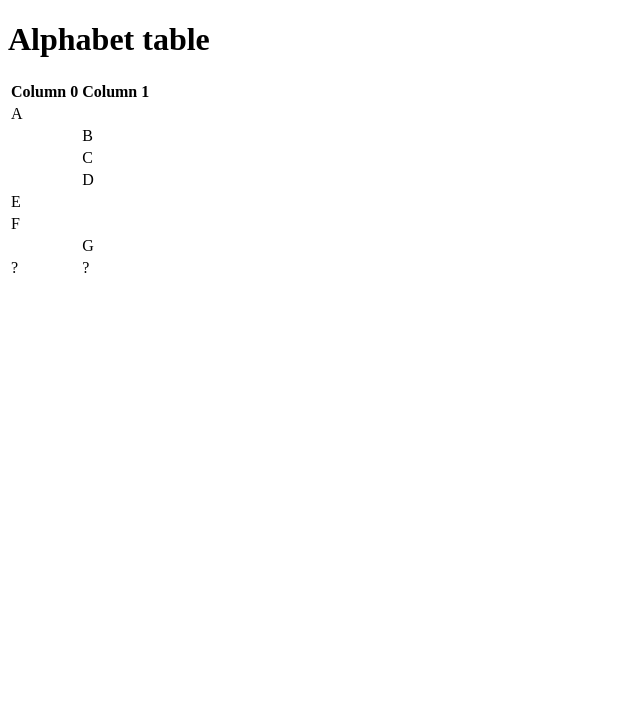
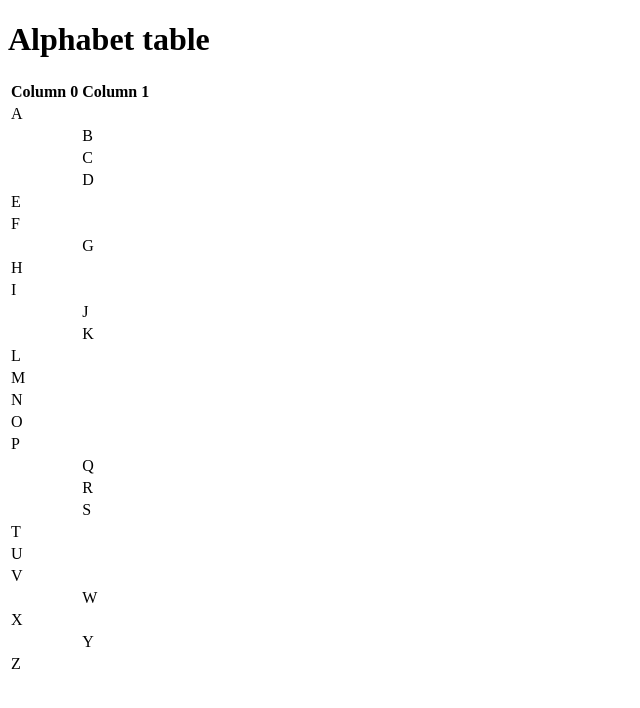
Before and after one commit to comp426-2022-spring/a00-joegung, a website: page index.html in a window 1280 px wide. Shown: the whole page, without its empty margins (0-640 px from the left). Drawn offline with Linux system fonts and the light colour scheme.

Commit message:
added more letters

```diff
--- a/index.html
+++ b/index.html
@@ -37,7 +37,61 @@
                         <td></td><td>G</td>
                     </tr>
                     <tr>
-                        <td>?</td><td>?</td>
+                        <td>H</td><td></td>
+                    </tr>
+                    <tr>
+                        <td>I</td><td></td>
+                    </tr>
+                    <tr>
+                        <td></td><td>J</td>
+                    </tr>
+                    <tr>
+                        <td></td><td>K</td>
+                    </tr>
+                    <tr>
+                        <td>L</td><td></td>
+                    </tr>
+                    <tr>
+                        <td>M</td><td></td>
+                    </tr>
+                    <tr>
+                        <td>N</td><td></td>
+                    </tr>
+                    <tr>
+                        <td>O</td><td></td>
+                    </tr>
+                    <tr>
+                        <td>P</td><td></td>
+                    </tr>
+                    <tr>
+                        <td></td><td>Q</td>
+                    </tr>
+                    <tr>
+                        <td></td><td>R</td>
+                    </tr>
+                    <tr>
+                        <td></td><td>S</td>
+                    </tr>
+                    <tr>
+                        <td>T</td><td></td>
+                    </tr>
+                    <tr>
+                        <td>U</td><td></td>
+                    </tr>
+                    <tr>
+                        <td>V</td><td></td>
+                    </tr>
+                    <tr>
+                        <td></td><td>W</td>
+                    </tr>
+                    <tr>
+                        <td>X</td><td></td>
+                    </tr>
+                    <tr>
+                        <td></td><td>Y</td>
+                    </tr>
+                    <tr>
+                        <td>Z</td><td></td>
                     </tr>
 
 
```
